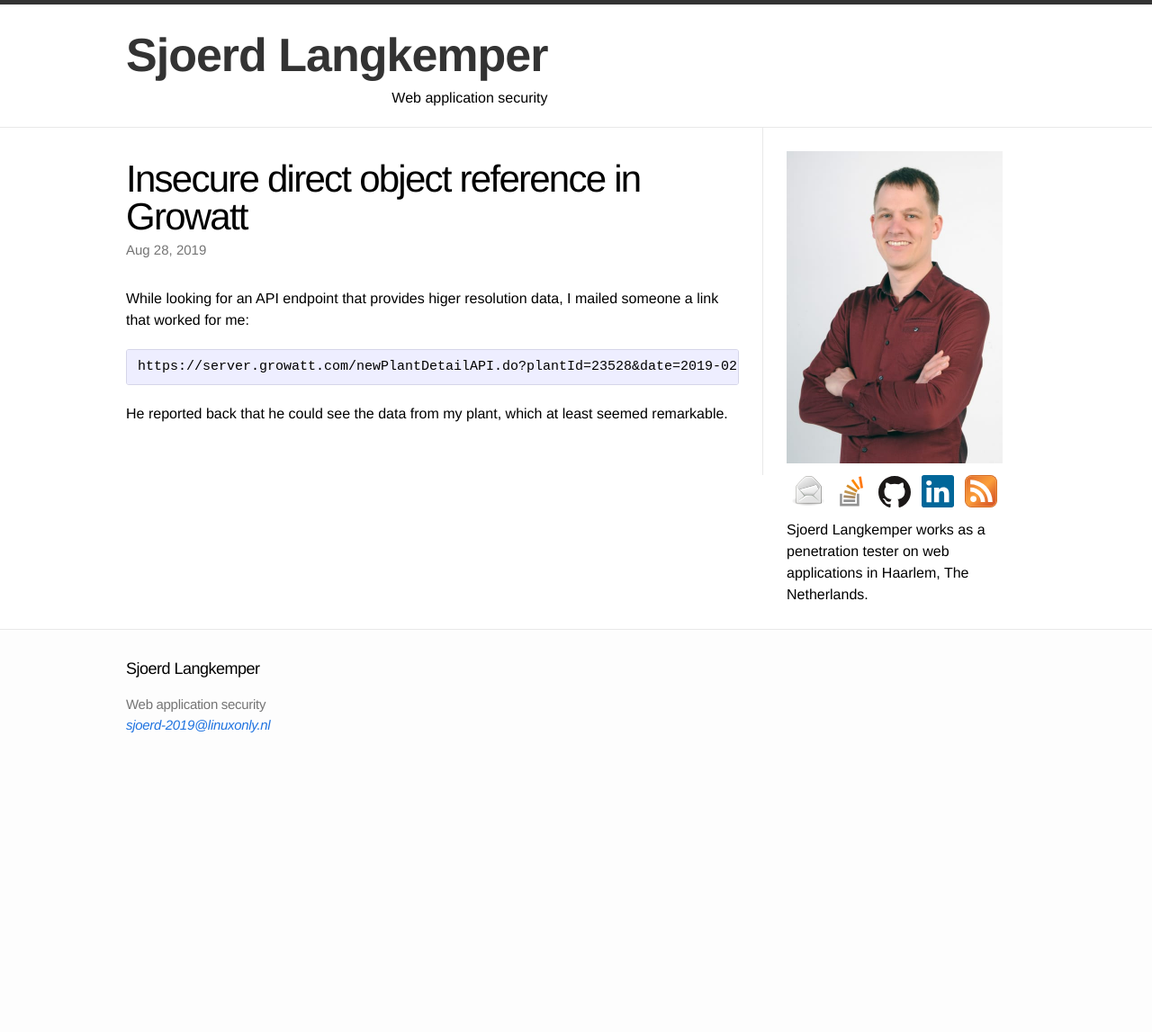
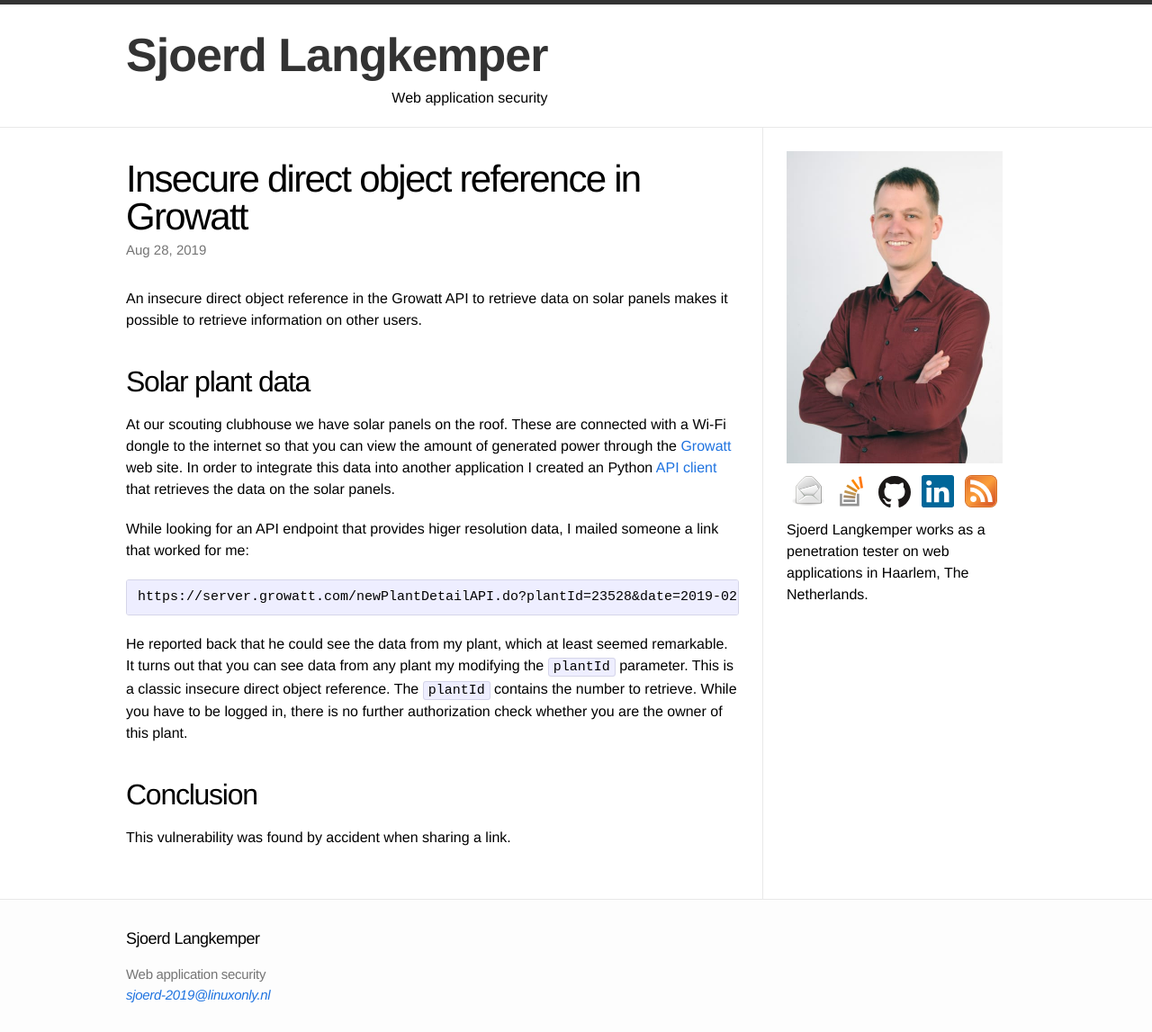
Before and after one commit to Sjord/Sjord.github.io, a Jekyll site: the page built from _posts/2019-02-11-insecure-direct-object-reference-in-growatt.md, in a window 1280 px wide. Shown: the whole page at 90% size. Built offline with Jekyll 4.4.1, drawn with Linux system fonts in a browser that asks for light colours; before the commit the page ends 900 px from its top, so only the background shows below that.

Commit message:
Expand post

```diff
--- a/_posts/2019-02-11-insecure-direct-object-reference-in-growatt.md
+++ b/_posts/2019-02-11-insecure-direct-object-reference-in-growatt.md
@@ -5,10 +5,20 @@
 date: 2019-08-28
 ---
 
+An insecure direct object reference in the Growatt API to retrieve data on solar panels makes it possible to retrieve information on other users.
+
 <!-- photo source: https://pixabay.com/en/photovoltaic-solar-system-energy-2814504/ -->
+
+## Solar plant data
+
+At our scouting clubhouse we have solar panels on the roof. These are connected with a Wi-Fi dongle to the internet so that you can view the amount of generated power through the [Growatt](https://server.growatt.com/) web site. In order to integrate this data into another application I created an Python [API client](https://github.com/Sjord/growatt_api_client) that retrieves the data on the solar panels.
 
 While looking for an API endpoint that provides higer resolution data, I mailed someone a link that worked for me:
 
     https://server.growatt.com/newPlantDetailAPI.do?plantId=23528&date=2019-02-09&type=1
 
-He reported back that he could see the data from my plant, which at least seemed remarkable.
+He reported back that he could see the data from my plant, which at least seemed remarkable. It turns out that you can see data from any plant my modifying the `plantId` parameter. This is a classic insecure direct object reference. The `plantId` contains the number to retrieve. While you have to be logged in, there is no further authorization check whether you are the owner of this plant.
+
+## Conclusion
+
+This vulnerability was found by accident when sharing a link.
```
